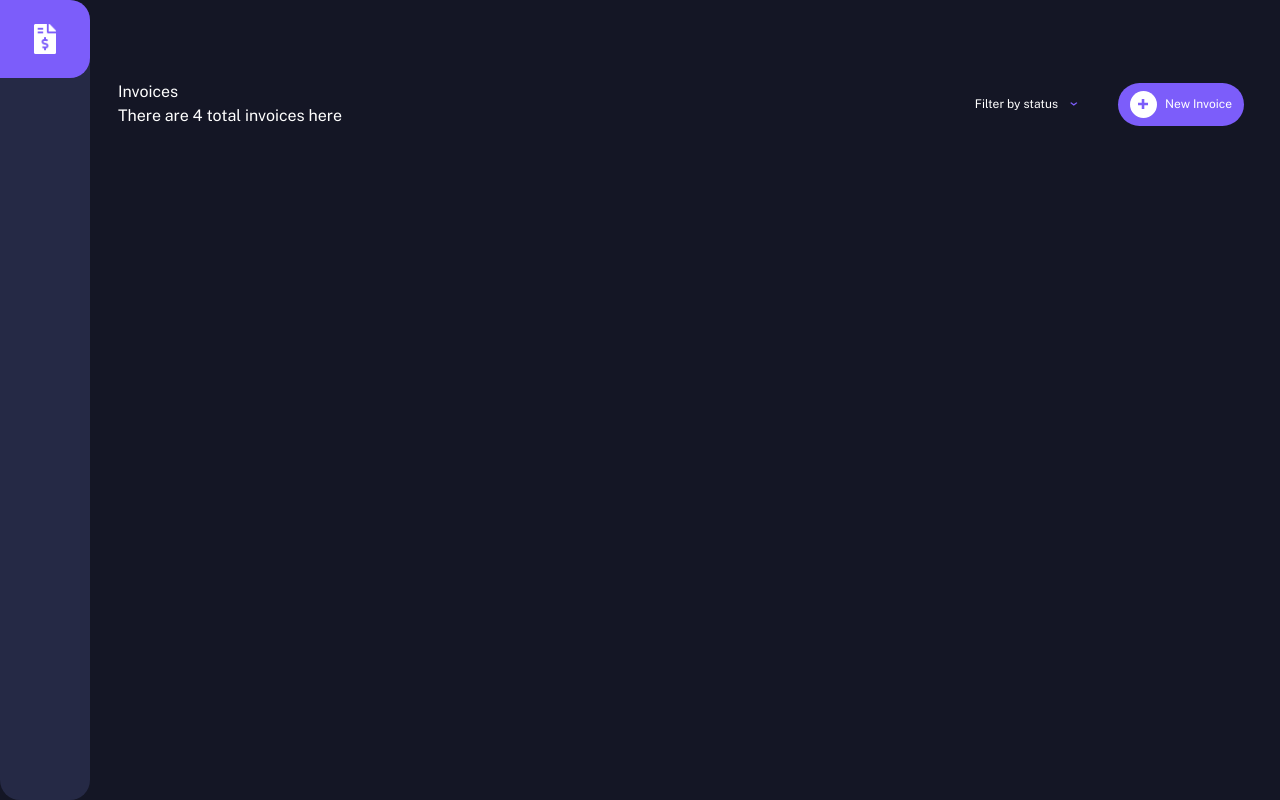
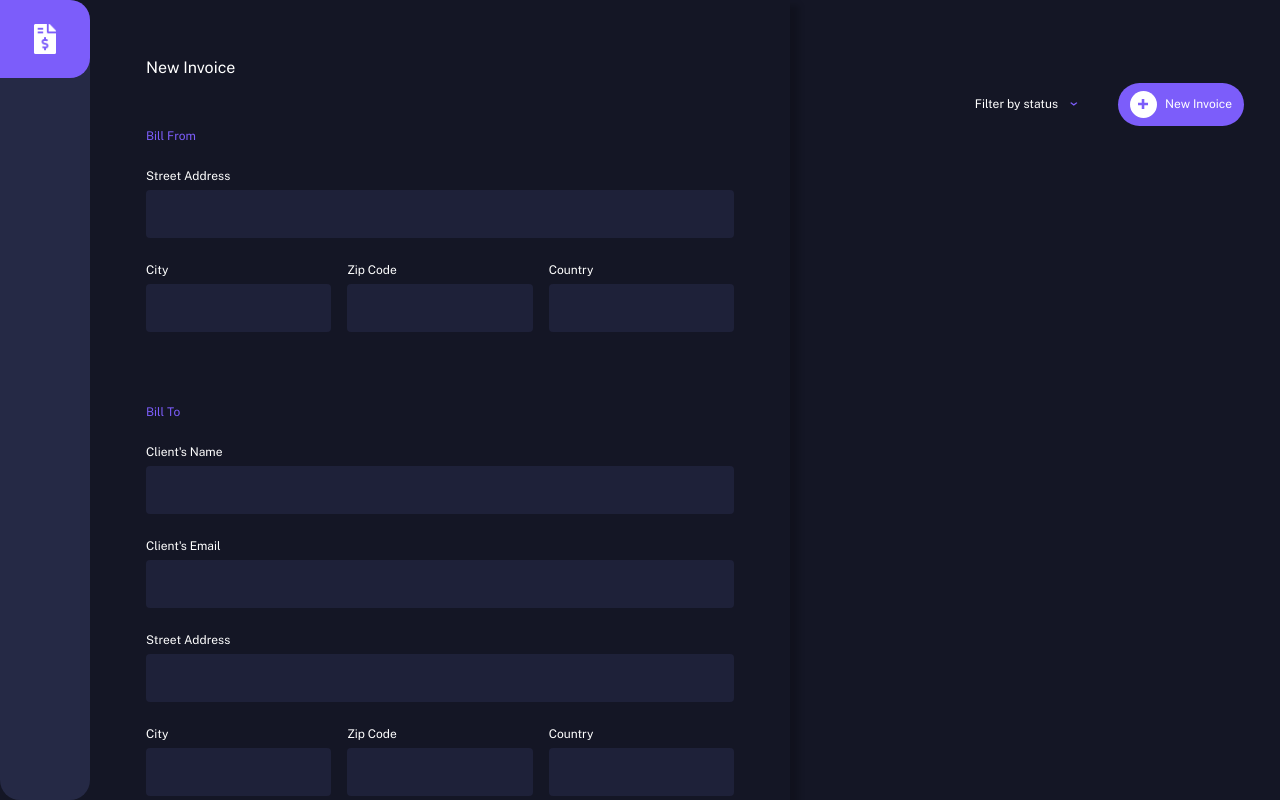
Before and after one commit to Odumz/griffin-invoice, a Vue app: page / in a window 1280 px wide. Built offline with nearby package versions, Linux system fonts and the light colour scheme.

Commit message:
invoicemodal added

```diff
--- a/src/App.vue
+++ b/src/App.vue
@@ -1,5 +1,6 @@
 <script setup lang="ts">
 import Navigation from './components/Navigation.vue';
+import InvoiceModal from './components/InvoiceModal.vue'
 // This starter template is using Vue 3 <script setup> SFCs
 // Check out https://v3.vuejs.org/api/sfc-script-setup.html#sfc-script-setup
 </script>
@@ -9,6 +10,7 @@ import Navigation from './components/Navigation.vue';
   <div class="app flex">
     <Navigation />
     <div class="app-content flex flex-col">
+      <InvoiceModal />
       <router-view />
     </div>
   </div>
--- /dev/null
+++ b/src/components/InvoiceModal.vue
@@ -0,0 +1,241 @@
+<template>
+    <div>
+        <div @click="checkClick" ref="invoiceWrap" class="invoice-wrap flex flex-col">
+            <form @submit.prevent="submitForm" class="invoice-content">
+                <h1>New Invoice</h1>
+                <!-- Bill From -->
+                <div class="bill-from flex flex-col">
+                    <h4>Bill From</h4>
+                    <div class="input flex flex-col">
+                        <label for="billerStreetAddress">Street Address</label>
+                        <input type="text" id="billerStreetAddress" required v-model="billerStreetAddress">
+                    </div>
+                    <div class="location-details flex">
+                        <div class="input flex flex-col">
+                            <label for="billerCity">City</label>
+                            <input type="text" id="billerCity" required v-model="billerCity">
+                        </div>
+                        <div class="input flex flex-col">
+                            <label for="billerZipCode">Zip Code</label>
+                            <input type="text" id="billerZipCode" required v-model="billerZipCode">
+                        </div>
+                        <div class="input flex flex-col">
+                            <label for="billerCountry">Country</label>
+                            <input type="text" id="billerCountry" required v-model="billerCountry">
+                        </div>
+                    </div>
+                </div>
+
+                <!-- Bill To -->
+                <div class="bill-to flex flex-col">
+                    <h4>Bill To</h4>
+                    <div class="input flex flex-col">
+                        <label for="clientName">Client's Name</label>
+                        <input type="text" id="clientName" required v-model="clientName">
+                    </div>
+                    <div class="input flex flex-col">
+                        <label for="clientEmail">Client's Email</label>
+                        <input type="email" id="clientEmail" required v-model="clientEmail">
+                    </div>
+                    <div class="input flex flex-col">
+                        <label for="clientStreetAddress">Street Address</label>
+                        <input type="text" id="clientStreetAddress" required v-model="clientStreetAddress">
+                    </div>
+                    <div class="location-details flex">
+                        <div class="input flex flex-col">
+                            <label for="clientCity">City</label>
+                            <input type="text" id="clientCity" required v-model="clientCity">
+                        </div>
+                        <div class="input flex flex-col">
+                            <label for="clientZipCode">Zip Code</label>
+                            <input type="text" id="clientZipCode" required v-model="clientZipCode">
+                        </div>
+                        <div class="input flex flex-col">
+                            <label for="clientCountry">Country</label>
+                            <input type="text" id="clientCountry" required v-model="clientCountry">
+                        </div>
+                    </div>
+                </div>
+
+                <!-- Invoice Work Details -->
+                <div class="invoice-work flex flex-col">
+                    <div class="payment flex">
+                    <div class="input flex flex-col">
+                        <label for="invoiceDate">Invoice Date</label>
+                        <input type="text" id="invoiceDate" v-model="invoiceDate" disabled>
+                    </div>
+                    <div class="input flex flex-col">
+                        <label for="paymentDueDate">Payment Due</label>
+                        <input type="text" id="paymentDueDate" v-model="paymentDueDate" disabled>
+                    </div>
+                    </div>
+                    <div class="input flex flex-col">
+                        <label for="paymentTerms">Payment Terms</label>
+                        <select type="text" id="paymentTerms" required v-model="paymentTerms">
+                            <option value="30">Net 30 Days</option>
+                            <option value="60">Net 60 Days</option>
+                        </select>
+                    </div>
+                    <div class="input flex flex-col">
+                        <label for="productDescription">Product Description</label>
+                        <input type="text" id="productDescription" required v-model="productDescription">
+                    </div>
+                    <div class="work-items">
+                        <h3>Item List</h3>
+                        <table class="item-list">
+                            <tr class="table-heading flex">
+                                <th class="item-name">Item Name</th>
+                                <th class="qty">Qty</th>
+                                <th class="price">Price</th>
+                                <th class="total">Total</th>
+                            </tr>
+                            <tr class="table-items flex" v-for="(item, index) in invoiceItemList" :key="index">
+                                <td class="item-name"><input type="text" v-model="item.itemName"></td>
+                                <td class="qty"><input type="text" v-model="item.qty"></td>
+                                <td class="price"><input type="text" v-model="item.price"></td>
+                                <td class="total flex">${{ (item.total = item.qty * item.price) }}
+                                    <img @click="deleteInvoiceItem(item.id)" src="../assets/icon-delete.svg" alt="delete icon">
+                                </td>
+                            </tr>
+                        </table>
+                        <div @click.prevent="addNewInvoiceItem" class="flex button">
+                            <img src="../assets/icon-plus.svg" alt="plus icon">
+                            Add New Item
+                        </div>
+                    </div>
+                </div>
+
+                <!-- Save & Exit -->
+                <div class="save flex">
+                    <div class="left">
+                        <button @click="closeInvoice" class="button bg-red">Cancel</button>
+                    </div>
+                    <div class="right flex">
+                        <button @click="saveDraft" class="button bg-dark-purple">Save Draft</button>
+                        <button @click="publishInvoice" class="button bg-purple">Create Invoice</button>
+                    </div>
+                </div>
+            </form>
+        </div>
+    </div>
+</template>
+
+<script setup lang="ts">
+import { ref, reactive } from 'vue'
+
+// const billerStreetAddress:string, billerCity:string, billerZipCode:string, billerCountry:string, clientEmail:string, clientName:string, clientStreetAddress:string, clientCity:string, clientZipCode:string, clientCountry:string, invoiceDateUnix:string, invoiceDate:string, paymentTerms:string, paymentDueDate:string, paymentDueDateUnix:string, productDescription:string, invoicePending:any, invoiceDraft:any = ref(null);
+
+const invoiceItemList:any = reactive([]);
+
+const invoiceTotal:any = ref(0);
+
+const checkClick:any = () => {}
+
+const submitForm:any = () => {}
+
+</script>
+
+<style lang="scss" scoped>
+.invoice-wrap {
+    @apply fixed top-0 left-0 w-full h-screen overflow-scroll no-scrollbar dl:left-[90px];
+
+    .invoice-content {
+        @apply relative p-14 max-w-[700px] w-full bg-dark-blue text-white shadow-[10px_4px_6px_-1px_rgba(0,0,0,0.2),_0_2px_4px_-1px_rgba(0,0,0,0.06)];
+
+        h1 {
+            @apply mb-12 text-white;
+        }
+
+        h3 {
+            @apply mb-4 text-[18px] text-[#777f98];
+        }
+
+        h4 {
+            @apply text-purple text-xs mb-6;
+        }
+
+        // Bill To / Bill From
+    .bill-to,
+    .bill-from {
+        @apply mb-12;
+      .location-details {
+          @apply gap-4;
+        div {
+            @apply flex-1;
+        }
+      }
+    }
+    // Invoice Work
+    .invoice-work {
+      .payment {
+          @apply gap-6;
+        div {
+            @apply flex-1;
+        }
+      }
+      .work-items {
+        .item-list {
+            @apply w-full;
+          // Item Table Styling
+          .table-heading,
+          .table-items {
+              @apply gap-4 text-xs;
+            .item-name {
+                @apply basis-1/2;
+            }
+            .qty {
+                @apply basis-[10%];
+            }
+            .price {
+                @apply basis-[20%];
+            }
+            .total {
+                @apply basis-[20%] self-center;
+            }
+          }
+          .table-heading {
+              @apply mb-4;
+            th {
+                @apply text-left;
+            }
+          }
+          .table-items {
+              @apply relative mb-6;
+            img {
+                @apply absolute top-[15px] right-0 w-3 h-4;
+            }
+          }
+        }
+        .button {
+            @apply text-white bg-dark-purple items-center justify-center w-full;
+          img {
+              @apply mr-1;
+          }
+        }
+      }
+    }
+    .save {
+        @apply mt-[60px];
+      div {
+          @apply flex-1;
+      }
+      .right {
+          @apply justify-end;
+      }
+    }
+    }
+
+    .input {
+        @apply mb-6;
+    }
+
+    label {
+        @apply text-xs mb-[6px];
+    }
+
+    input,
+    select {
+        @apply w-full bg-deep-blue text-white rounded py-3 px-1 focus:outline-none border-0;
+    }
+}
+</style>
```
